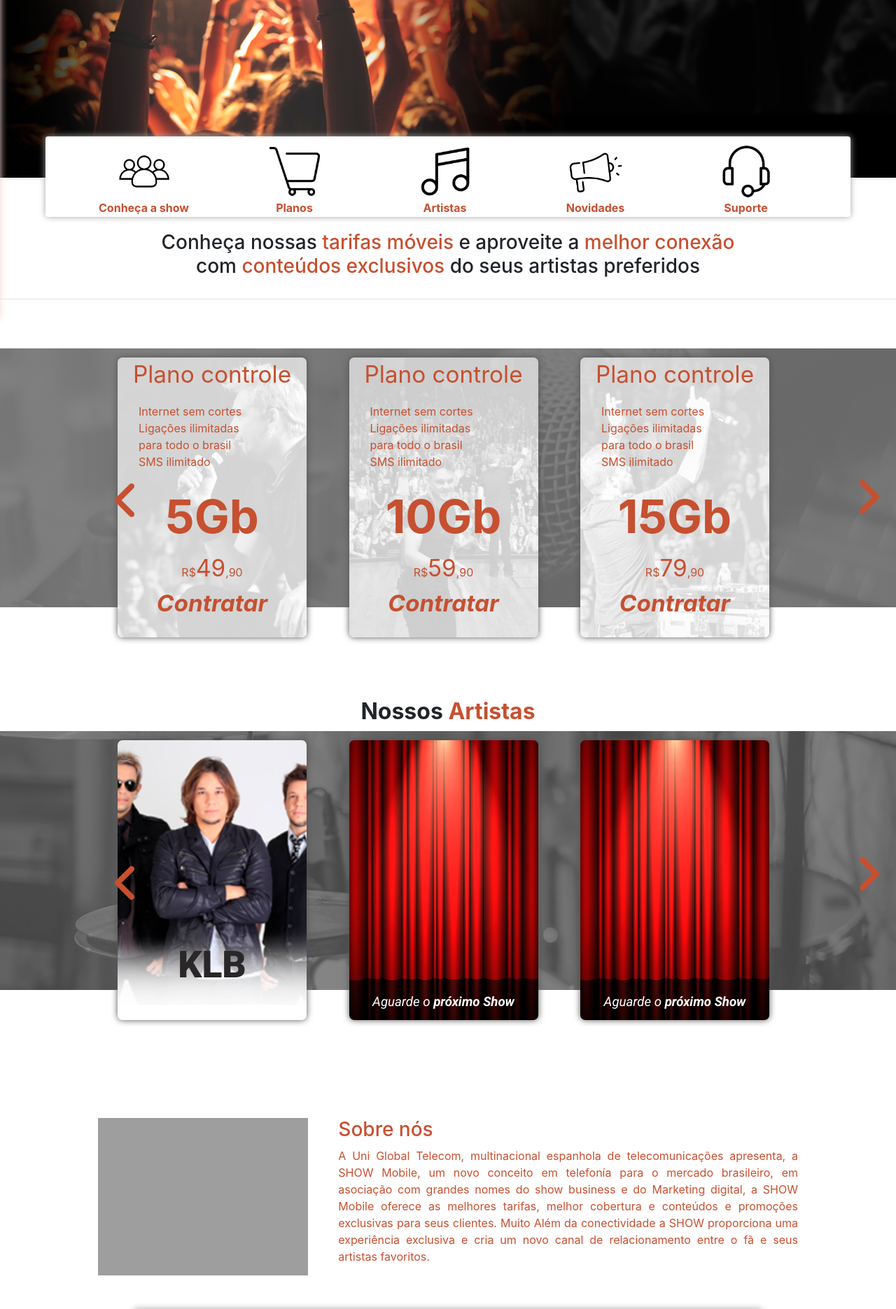
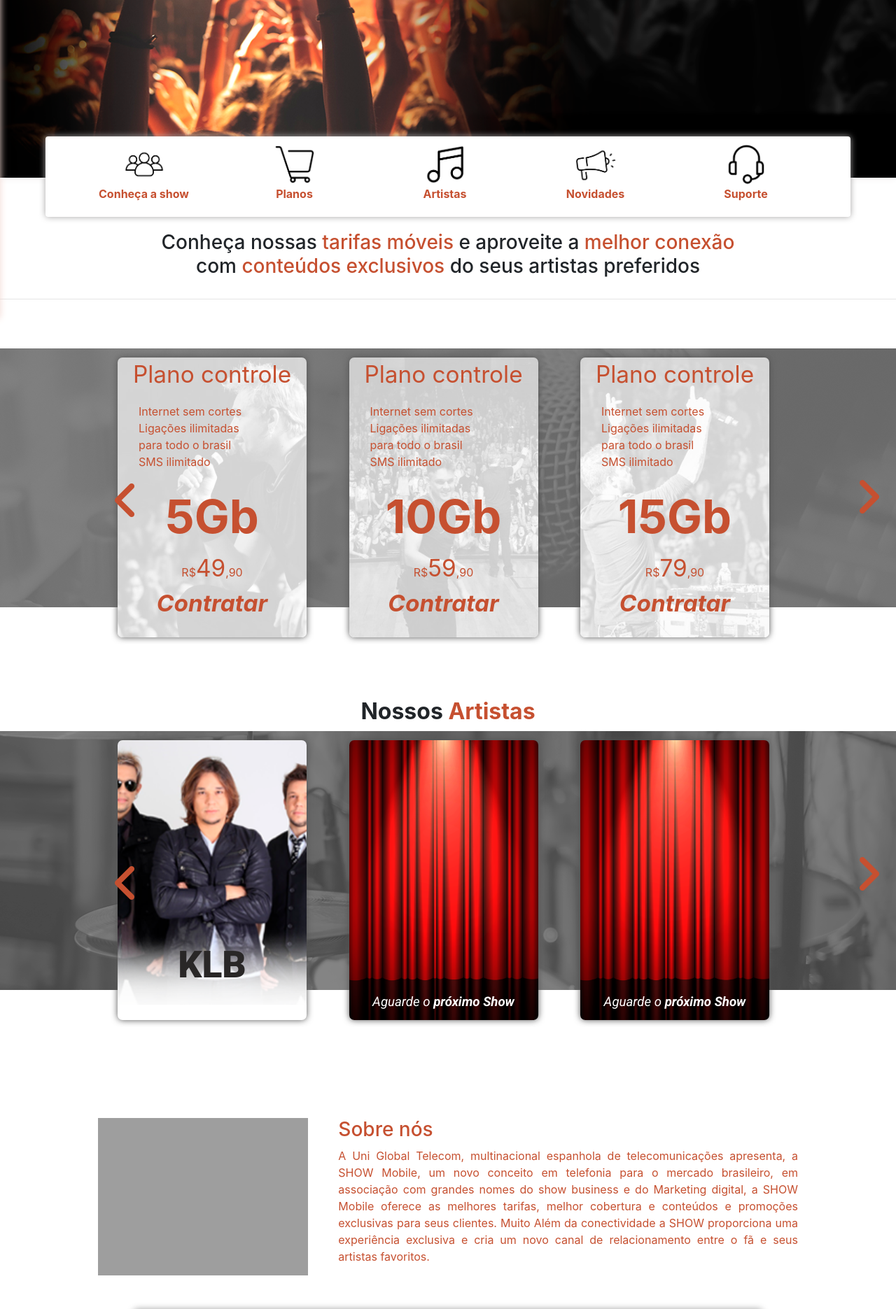
Before and after one commit to cloudsystems22/showmobile, a PHP site: page / in a window 1280 px wide. Shown: the part 415-2286 px from the top of the page at 70% size. Run offline with PHP 8.4, Linux system fonts and the light colour scheme; some libraries are stand-ins or nearby versions; grey boxes are pictures that could not be loaded.

Commit message:
diminuição de ícones

```diff
--- a/index.php
+++ b/index.php
@@ -289,7 +289,7 @@
                     <h3><span class='font-color-orange'>Sobre nós</span></h3>
                     <p>
                     A Uni Global Telecom, multinacional espanhola de telecomunicações apresenta, a SHOW Mobile,
-                    um novo conceito em telefonía para o mercado brasileiro, em asociação com grandes nomes do show business e do Marketing digital,
+                    um novo conceito em telefonia para o mercado brasileiro, em associação com grandes nomes do show business e do Marketing digital,
                     a SHOW Mobile oferece as melhores tarifas, melhor cobertura e conteúdos e promoções exclusivas para seus clientes.
                     Muito Além da conectividade a SHOW proporciona uma experiência exclusiva e cria um novo canal de relacionamento entre o fã e seus artistas favoritos.
                     </p>
--- a/style/style.css
+++ b/style/style.css
@@ -255,7 +255,7 @@
 }
 
 .btn-menu-ico img{
-    width: 80px;
+    width: 60px;
 }
 
 #text-apresent{
```
Also changed, not shown: ico/marketing75.png (added).
